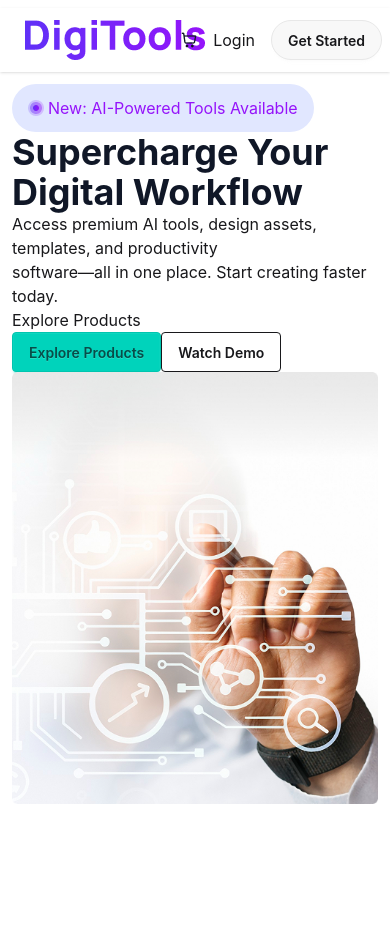
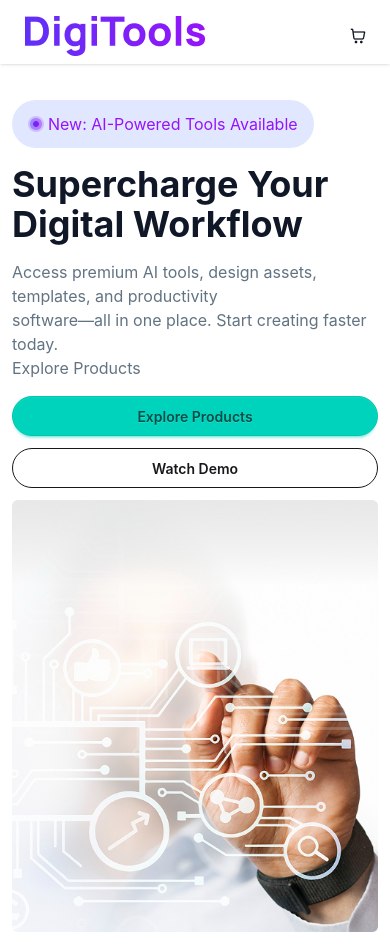
Before and after one commit to ryousufrahman/digi-tools-platform, a React (Vite) app: page / in a window 390 px wide. Before the commit the page ends 844 px from the top, so only its background shows below. Built offline with nearby package versions, Linux system fonts and the light colour scheme.

Commit message:
made the navbar sticky

```diff
--- a/src/App.jsx
+++ b/src/App.jsx
@@ -8,7 +8,7 @@ function App() {
 
   return (
     <>
-    <header className='shadow-sm ' >
+    <header className='shadow-sm sticky z-40 top-0 w-full' >
        <Navbar></Navbar>
     </header>
     <main>
--- a/src/Components/Hero.jsx
+++ b/src/Components/Hero.jsx
@@ -5,8 +5,8 @@ import circle from "../assets/circle.png";
 const Hero = () => {
   return (
     <>
-      <div className="main-container max-w-300 mx-auto flex items-center flex-col p-3 sm:justify-between sm:flex-row">
-        <div className="left-contianer ">
+      <div className="main-container max-w-300 mx-auto flex mt-6 items-center flex-col gap-3 p-3 md:justify-between md:flex-row md:mt-15">
+        <div className="left-contianer space-y-4 ">
           <span className="flex items-center gap-1 px-4 py-3 bg-[#E1E7FF] rounded-full w-fit">
             <img src={circle} alt="" />
             <span className="text-[#9514FA]">
@@ -17,14 +17,14 @@ const Hero = () => {
             Supercharge Your <br />
             Digital Workflow
           </h1>
-          <p>
+          <p className="text-[#627382]">
             Access premium AI tools, design assets, templates, and productivity <br />
             software—all in one place. Start creating faster today. <br /> Explore
             Products
           </p>
-          <div className="hero-button">
-            <button className="btn btn-accent">Explore Products</button>
-            <button className="btn btn-outline">Watch Demo</button>
+          <div className="hero-button flex flex-col  gap-3 sm:flex-row">
+            <button className="btn btn-accent rounded-full">Explore Products</button>
+            <button className="btn btn-outline rounded-full">Watch Demo</button>
 
           </div>
         </div>
--- a/src/Components/Navbar.jsx
+++ b/src/Components/Navbar.jsx
@@ -5,12 +5,12 @@ import logo from '../assets/DigiTools.png'
 const Navbar = () => {
   return (
     <>
-      <div className="navbar bg-base-100 max-w-300 mx-auto mt-2">
+      <div className="navbar bg-base-100 max-w-[1200px] mx-auto  pt-4">
         <div className="navbar-start">
           <a className="btn btn-ghost text-xl"><img src={logo} alt="" className="w-[180px]" /></a>
         </div>
         <div className="navbar-center hidden lg:flex">
-          <ul className="menu menu-horizontal px-1 text-black font-semibold">
+          <ul className="menu menu-horizontal px-1 text-black font-semibold hidden md:flex">
 
             <li><a href="">Products</a></li>
             <li><a href="">Features</a></li>
@@ -20,9 +20,9 @@ const Navbar = () => {
           </ul>
         </div>
         <div className="navbar-end ">
-          <img src={Cart} alt="" className="" />
-           <a href="" className="mx-4">Login</a>
-          <a className="btn rounded-full">Get Started</a>
+          <img src={Cart} alt="" className="pr-4" />
+           <a href="" className="mx-4 hidden md:block">Login</a>
+          <a className="btn rounded-full  hidden md:flex ">Get Started</a>
 
         </div>
       </div>
```
